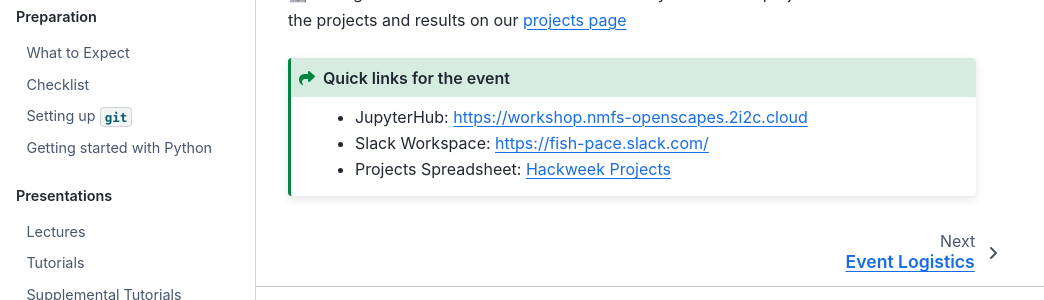
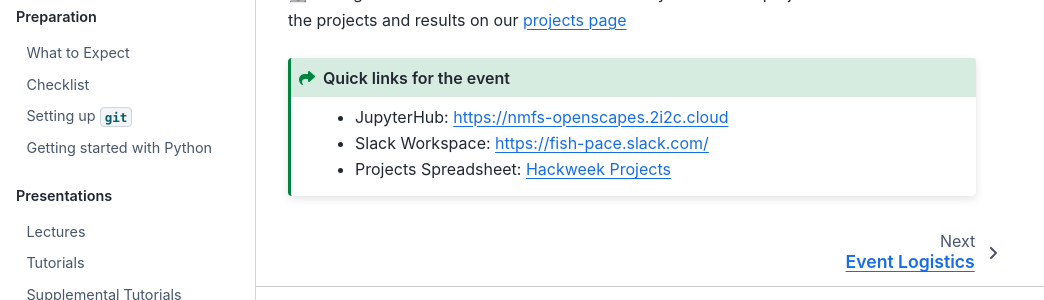
Before and after one commit to fish-pace/hackweek-2025, a Jupyter Book: the page built from book/intro.md, in a window 1280 px wide and 936 px high. Shown: the part 573-873 px from the top of the window, without its empty margins (0-1044 px from the left). Built offline with Jupyter Book 1.0.4 settings and Sphinx 7.4.7 and the Sphinx Book theme 1.1.4, drawn with Linux system fonts in a browser that asks for light colours; some of the changed lines change nothing that is shown.

Commit message:
Update _config.yml

```diff
--- a/book/_config.yml
+++ b/book/_config.yml
@@ -15,7 +15,7 @@ parse:
     github_org_url: "https://github.com/fish-pace"
     book_repo: "hackweek-2025"
     website_url: "https://fish-pace.github.io/hackweek-2025/"
-    jupyterhub_url: "https://workshop.nmfs-openscapes.2i2c.cloud"
+    jupyterhub_url: "https://nmfs-openscapes.2i2c.cloud"
     slack_workspace_url: "https://fish-pace.slack.com/"
     contact_email: "eeholmes@uw.edu"
     anon_reporting_url: ""
```
